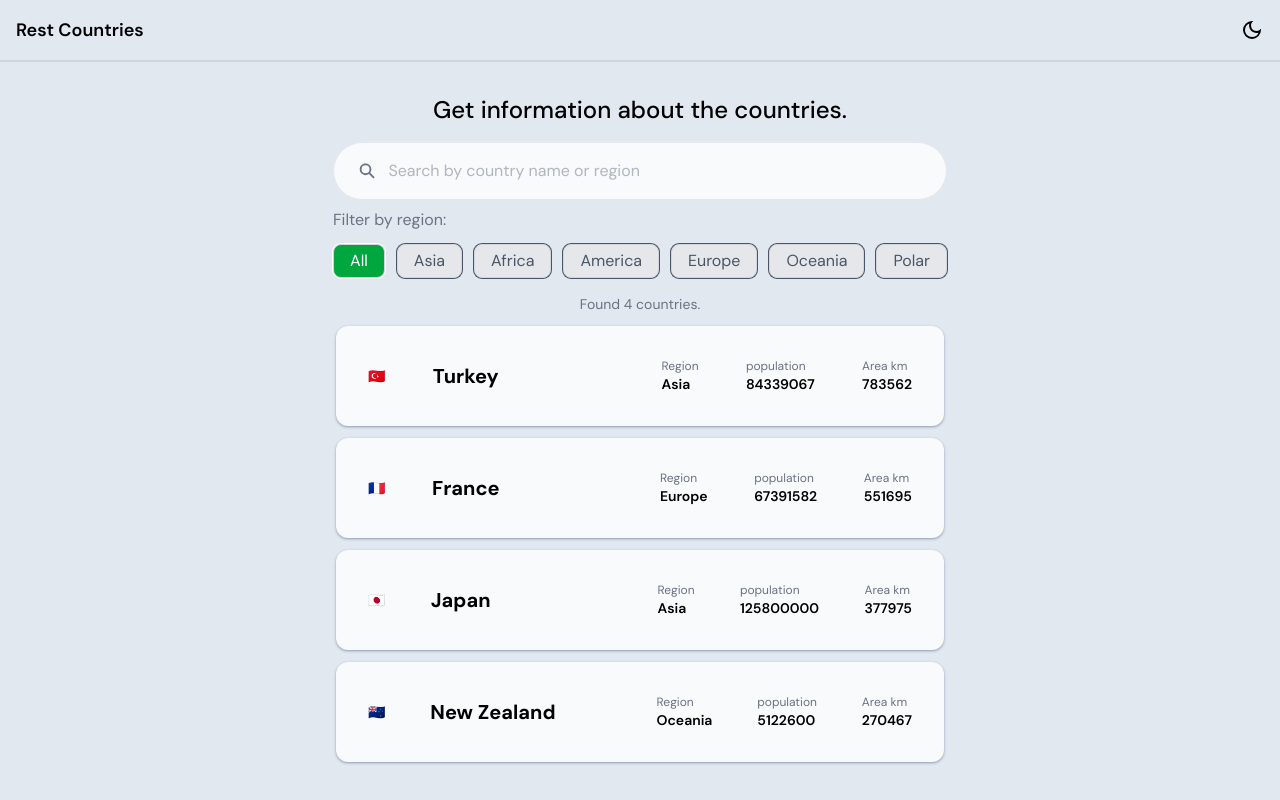
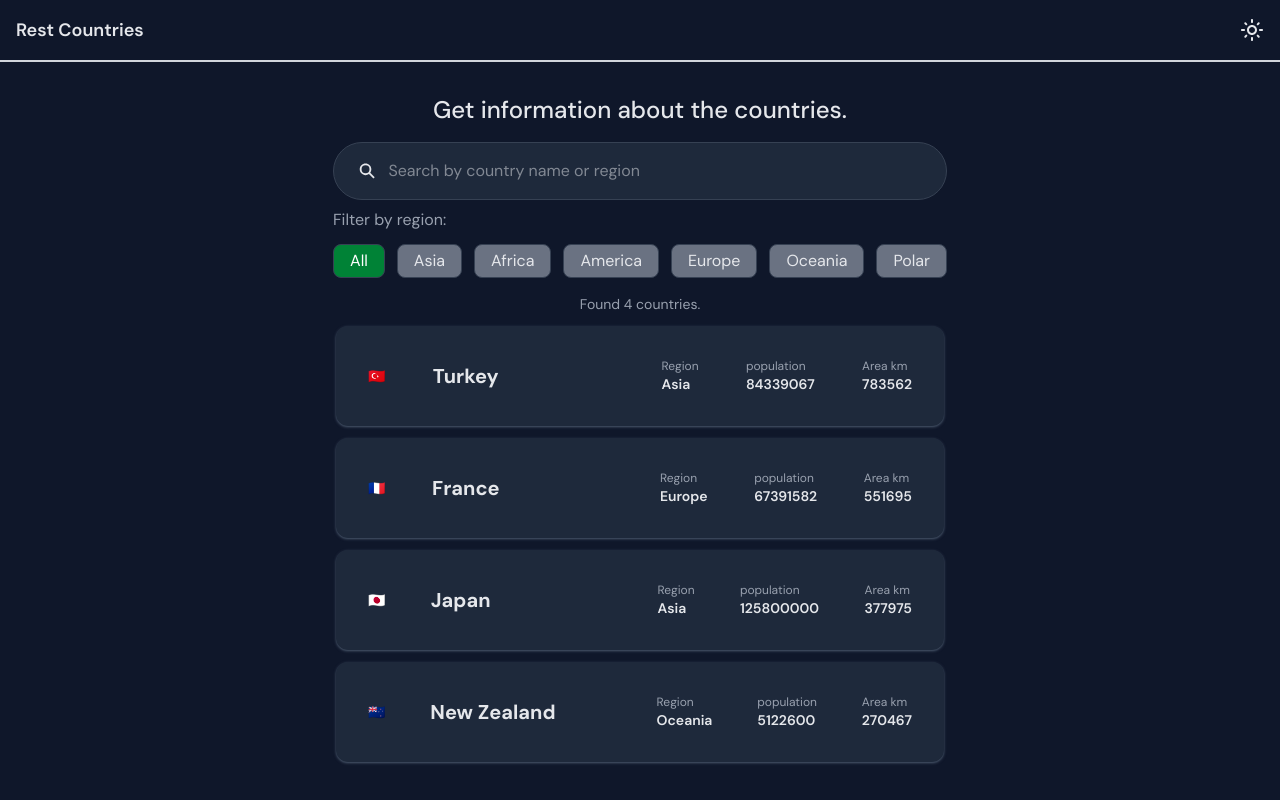
Before and after one commit to Yana-Hanieh/Rest-Countries-Application, a React (Vite) app: page / in a window 1280 px wide. Both pictures are taken after a click on the icon 1252 px from the left and 30 px from the top of the page. Built offline with nearby package versions, Linux system fonts and the light colour scheme.

Commit message:
feat: dark mode

```diff
--- a/src/App.jsx
+++ b/src/App.jsx
@@ -1,5 +1,6 @@
-import { MdOutlineDarkMode } from "react-icons/md";
+import { MdOutlineDarkMode, MdOutlineLightMode } from "react-icons/md";
 import { IoArrowBack } from "react-icons/io5";
+import { useState, useEffect } from "react";
 import { Route, Routes, useNavigate, useLocation} from 'react-router-dom';
 import './App.css'
 import HomePage from "./pages/HomePage";
@@ -9,6 +10,21 @@ function App() {
   const navigate = useNavigate();
   const location = useLocation();
   const isHomePage = location.pathname === "/"; //checks if the use is on the homepage
+  const [theme, setTheme] = useState (localStorage.getItem("theme") || "light"); //uses the local storage to get the user's previous theme choice or sets it as the defaul light theme
+
+  useEffect(() => {
+    const root = document.documentElement; //the core html tag that contains everything
+    if (theme === "dark"){
+      root.classList.add("dark"); //add the dark theme in the root when in use
+    } else {
+      root.classList.remove("dark"); //remove the dark theme in the root
+    }
+    localStorage.setItem("theme",theme);
+  }, [theme]); //everytime the theme changes, the useEffect reruns
+
+  const toggleTheme = () => { //this is the toggle button variable which is activated when user presses on it
+    setTheme((prev) => (prev === "light" ? "dark" : "light" )); //if its originally on light mode, then the toggle will change it to dark, and vice versa
+  };
 
   return (
     <div className='bg-primary min-h-screen'>
@@ -17,14 +33,20 @@ function App() {
           {!isHomePage &&( //if user is on the homepage then it skips this block
              <IoArrowBack  //if user is not on the homepage then the arrow appears allowing the user to go back
             onClick={() => navigate(-1)} //-1 is used so that the user goes back to the page he was originally from, helps when the app is big with various pages
-            className="text-2xl border border-transparent rounded-full bg-secondary hover:bg-hoverColor cursor-pointer"
+            className="text-2xl dark:text-gray-200 border border-transparent rounded-full bg-secondary hover:bg-hoverColor cursor-pointer"
             />
           )}
-         <span className="font-semibold text-lg">Rest Countries</span>
+         <span className="font-semibold text-lg dark:text-gray-200">Rest Countries</span>
         </div>
-        <MdOutlineDarkMode className="text-2xl cursor-pointer" />
+
+          { theme === "dark"? (
+            <MdOutlineLightMode onClick={toggleTheme} className="text-2xl cursor-pointer text-gray-200" />
+          ) : (
+            <MdOutlineDarkMode onClick={toggleTheme} className="text-2xl cursor-pointer" />
+          )}
+
       </div>
-      <div className="border border-gray-300"></div>
+      <div className="border border-gray-300 dark:border-gray-300"></div>
        <Routes>
           <Route path="/" element={<HomePage />}/>
           <Route path="/details/:uuid" element={<DetailsPage />}/>
--- a/src/components/Searchbar.jsx
+++ b/src/components/Searchbar.jsx
@@ -1,6 +1,6 @@
 import { IoSearchSharp } from "react-icons/io5";
 
-const regionStyles = {All: "bg-green-600 text-white", Asia: "bg-red-500 text-white",Africa:"bg-yellow-500 text-white", America:" bg-purple-500 text-white", Europe: "bg-blue-500 text-white", Oceania: "bg-cyan-500 text-white", Polar: "bg-blue-300 text-white"}; //object that contains the regions as "keys" and their styles as "values"
+const regionStyles = {All: "bg-green-600 dark:bg-green-700 text-white", Asia: "bg-red-500 dark:bg-red-700 text-white",Africa:"bg-yellow-500 dark:bg-yellow-700 text-white", America:" bg-purple-500 dark:bg-purple-700 text-white", Europe: "bg-blue-500 dark:bg-blue-700 text-white", Oceania: "bg-cyan-500 dark:bg-cyan-700 text-white", Polar: "bg-blue-300 dark:bg-blue-500 text-white"}; //object that contains the regions as "keys" and their styles as "values"
 const regions = Object.keys(regionStyles); //goes through the regionStyle object and gets the "keys" which are the regions and puts the keys as values for the region array
 
 function Searchbar({searchInput, setSearchInput, selectedRegion, setSelectedRegion, placeholder}) { //the searchbar function which takes the props from the homepage
@@ -8,8 +8,8 @@ function Searchbar({searchInput, setSearchInput, selectedRegion, setSelectedRegi
   return (
     <div className='justify-items-center'>
 
-        {/* Search Setion */}
-        <form className="mt-4 border border-gray-200 rounded-full bg-secondary text-gray-500 px-2 py-4 w-full flex flex-row gap-3 items-center cursor-pointer">
+        {/* Search Section */}
+<form className="mt-4 border border-gray-200 dark:border-gray-700 rounded-full bg-secondary text-gray-500 dark:text-gray-200 px-2 py-4 w-full flex flex-row gap-3 items-center cursor-pointer">
             <IoSearchSharp className="text-xl ml-4" />
             <input
                 type="text"
@@ -22,16 +22,16 @@ function Searchbar({searchInput, setSearchInput, selectedRegion, setSelectedRegi
 
        {/* filter section */}
        <div className="flex flex-col gap-3 mt-2">
-            <span className="text-gray-500">Filter by region:</span>
+            <span className="text-gray-500 dark:text-gray-400">Filter by region:</span>
             <div className=" flex flex-wrap gap-3 justify-center">
                 {regions.map((region) => ( //maps through the array that contains the region names
                     <button
                         key={region}
                         onClick={() => setSelectedRegion(region)}
-                        className={` ring-1 border border-gray-300 rounded-lg px-4 py-1 cursor-pointer
+                        className={`border border-gray-300 dark:border-gray-700 rounded-lg px-4 py-1 cursor-pointer
                             ${selectedRegion === region
                                 ? `${regionStyles[region]} `
-                                : `bg-gray-200 text-gray-600`}`}
+                                : `bg-gray-100 dark:bg-gray-500 text-gray-600 dark:text-gray-200`}`}
                     >
                         {region}
                     </button>
--- a/src/index.css
+++ b/src/index.css
@@ -1,4 +1,6 @@
 @import "tailwindcss";
+
+@custom-variant dark (&:where(.dark, .dark *));
 
 @theme {
   --color-primary: #e2e8f0;
@@ -7,6 +9,13 @@
   --color-hoverColor: #f3f4f4;
 }
 
+.dark{
+  --color-primary: #0f172a;
+  --color-secondary: #1e293b;
+  --color-shadowColor: #475569;
+  --color-hoverColor: #334155;
+}
+
 :root{
   font-family: "DM Sans", sans-serif;
 }
--- a/src/pages/Homepage.jsx
+++ b/src/pages/Homepage.jsx
@@ -12,21 +12,21 @@ function CountryCards ({country, onClick}){
 
       <div className="text-sm">{country.flag}</div>
       {/* dont make the width fixed, make it by percentages/divisions */}
-      <div title={country.name} className="sm:text-xl font-semibold sm:font-bold truncate w-25 sm:w-1/3 ">{country.name}</div>
+      <div title={country.name} className="sm:text-xl font-semibold sm:font-bold truncate w-25 sm:w-1/3 dark:text-gray-200">{country.name}</div>
 
       <div className="flex flex-col">
-        <div className="text-gray-500 text-xs">Region</div>
-        <div className="font-semibold text-sm sm:text-md">{country.region}</div>
+        <div className="text-gray-500 dark:text-gray-400 text-xs">Region</div>
+        <div className="font-semibold text-sm dark:text-gray-200 sm:text-md">{country.region}</div>
       </div>
 
       <div className="flex flex-col">
-        <div className="text-gray-500 text-xs">population</div>
-        <div className="font-semibold text-sm sm:text-md">{country.population}</div>
+        <div className="text-gray-500 dark:text-gray-400 text-xs">population</div>
+        <div className="font-semibold text-sm dark:text-gray-200 sm:text-md">{country.population}</div>
       </div>
 
       <div className="flex flex-col">
-        <div className="text-gray-500 text-xs">Area km</div>
-        <div className="font-semibold text-sm sm:text-md">{country.area}</div>
+        <div className="text-gray-500 dark:text-gray-400 text-xs">Area km</div>
+        <div className="font-semibold dark:text-gray-200 text-sm sm:text-md">{country.area}</div>
       </div>
     </div>
   )
@@ -52,7 +52,7 @@ function HomePage() {
 
   return (
     <div className='justify-items-center p-8'>
-      <div className="sm:text-2xl text-xl font-medium text-center">Get information about the countries.</div>
+      <div className="sm:text-2xl text-xl font-medium text-center dark:text-gray-200">Get information about the countries.</div>
         <Searchbar //takes the searchbar and passes down props based on the parameters the searchbar takes
           searchInput={searchInput}
           setSearchInput={setSearchInput}
@@ -61,7 +61,7 @@ function HomePage() {
           placeholder = {"Search by country name or region"}
       />
 
-       <p className="text-sm text-gray-500 mt-4"> {/*shows the user the number of countries that are filtered (no duplicates) */}
+       <p className="text-sm text-gray-500 dark:text-gray-400 mt-4"> {/*shows the user the number of countries that are filtered (no duplicates) */}
         Found {filteredCountries.length} countries.
       </p>
 
--- a/vite.config.js
+++ b/vite.config.js
@@ -5,4 +5,5 @@ import tailwindcss from '@tailwindcss/vite'
 // https://vite.dev/config/
 export default defineConfig({
   plugins: [react(),tailwindcss()],
+  darkMode: "class", //class allows a manual toggle, media follows the OS settings
 })
```
Also changed, not shown: src/pages/DetailsPage.jsx (+18 -18 lines).
